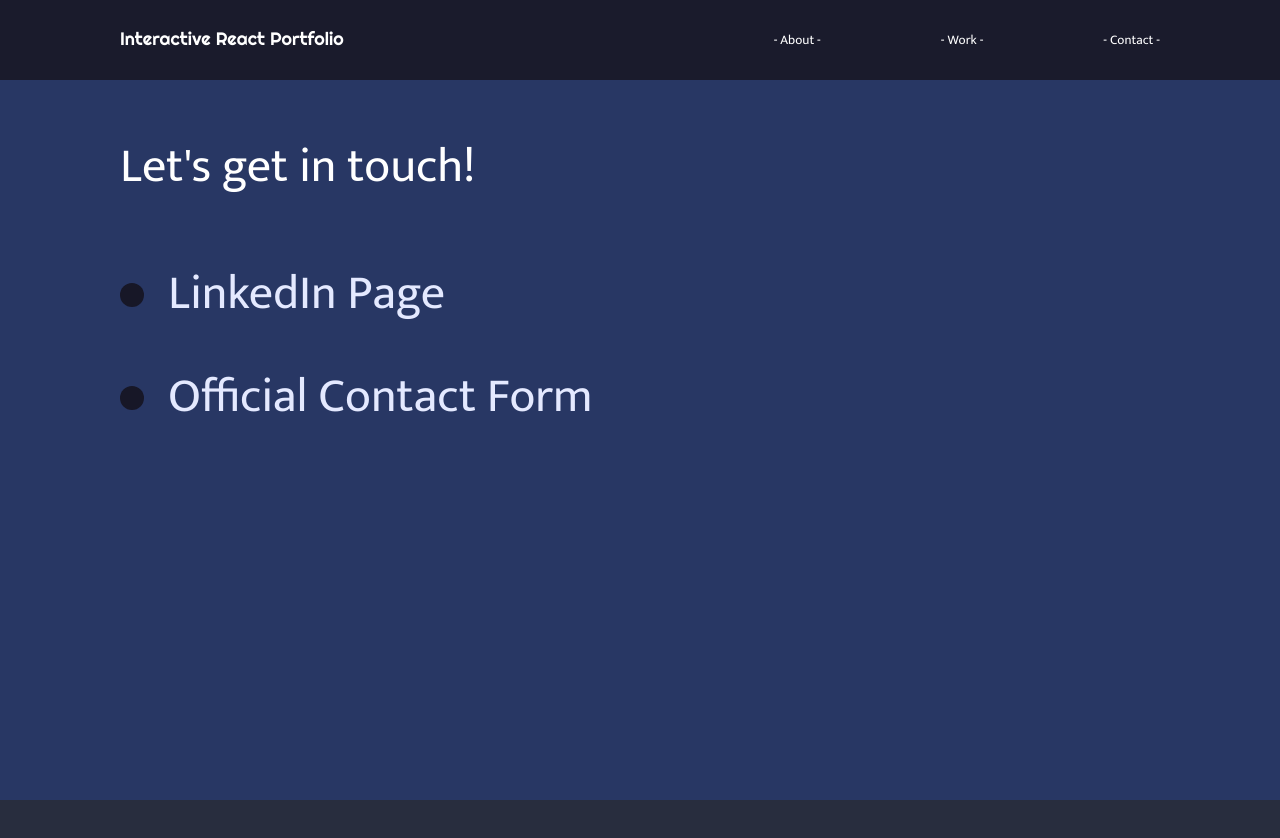
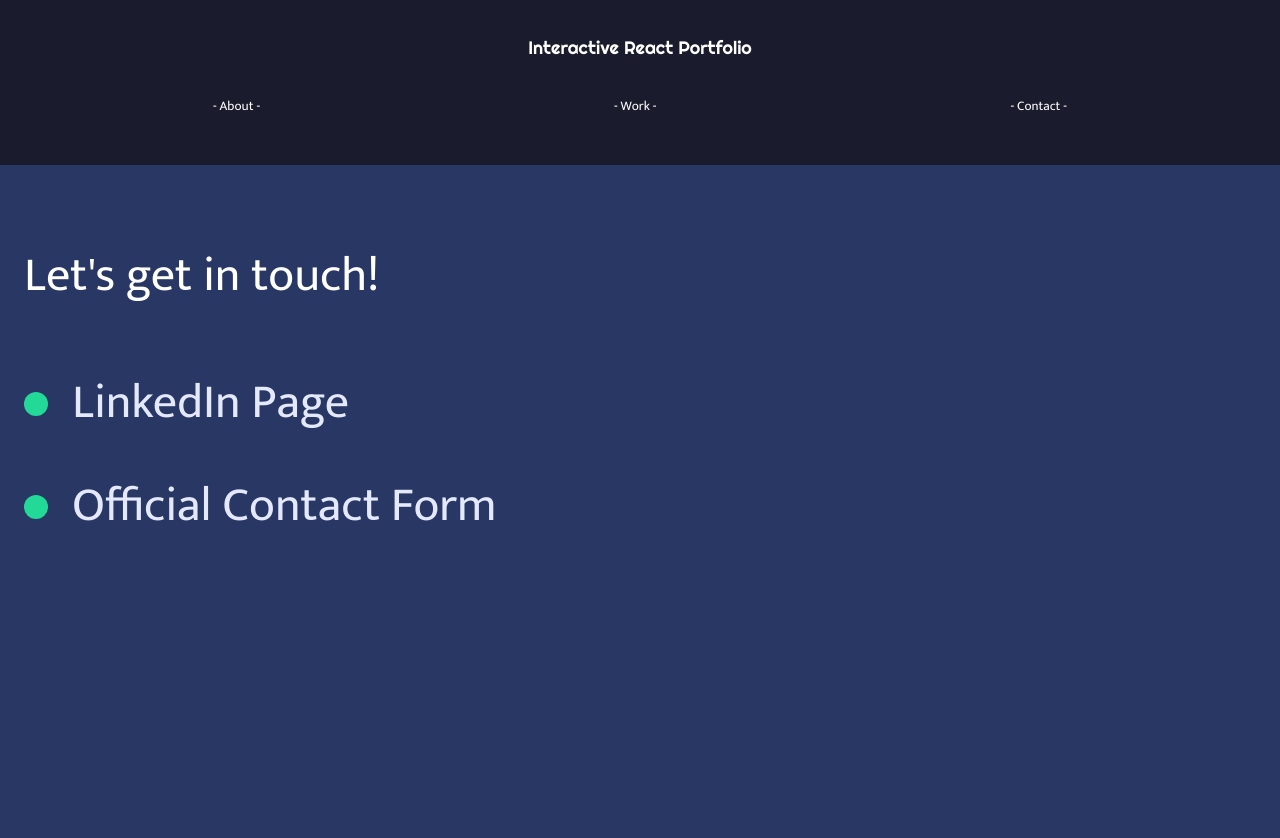
Before and after one commit to richardjalba/capture-portfolio, a React (Create React App) app: page /contact in a window 1280 px wide. Shown: the top 838 px of the page. Before the commit the page ends 800 px from the top, so only its background shows below. Built offline with nearby package versions, Linux system fonts and the light colour scheme; the HTML template or start-up script is replaced by a standard one.

Commit message:
Ready to deploy

```diff
--- a/src/components/Nav.js
+++ b/src/components/Nav.js
@@ -2,6 +2,8 @@
 import styled from 'styled-components';
 //
 import { Link } from 'react-router-dom';
+
+import { motion } from 'framer-motion';
 
 const Nav = () => {
   return (
@@ -52,6 +54,23 @@
     padding-left: 10rem;
     position: relative;
   }
+
+  @media (max-width: 1300px) {
+    flex-direction: column;
+    padding: 2rem 1rem;
+    #logo {
+      display: inline-block;
+      margin: 1rem;
+    }
+    ul {
+      padding: 2rem;
+      justify-content: space-around;
+      width: 100%;
+      li {
+        padding: 0;
+      }
+    }
+  }
 `;
 
 export default Nav;
--- a/src/components/SkillsSection.js
+++ b/src/components/SkillsSection.js
@@ -75,6 +75,9 @@
 const Cards = styled.div`
   display: flex;
   flex-wrap: wrap;
+  @media (max-width: 1300px) {
+    justify-content: center;
+  }
 `;
 const Card = styled.div`
   align-items: center;
--- a/src/pages/Contact.js
+++ b/src/pages/Contact.js
@@ -21,7 +21,7 @@
 
       <div>
         <Hide>
-          <Social variants='titleAnim'>
+          <Social variants={titleAnim}>
             <Circle />
             <a href='https://www.linkedin.com/in/richardjalba/'>
               <h2>LinkedIn Page</h2>
@@ -30,7 +30,7 @@
         </Hide>
 
         <Hide>
-          <Social variants='titleAnim'>
+          <Social variants={titleAnim}>
             <Circle />
             <a href='https://richardalba.com/richardalba/#/contact'>
               <h2>Official Contact Form</h2>
@@ -46,18 +46,25 @@
   padding: 5rem 10rem;
   color: white;
   min-height: 90vh;
+  @media (max-width: 1500px) {
+    font-size: 1rem;
+    padding: 2rem;
+  }
 `;
 
 const Title = styled.div`
   margin-bottom: 4rem;
   color: white;
+  @media (max-width: 1500px) {
+    margin-top: 5rem;
+  }
 `;
 
 const Hide = styled.div`
   overflow: hidden;
 `;
 
-const Social = styled.div`
+const Social = styled(motion.div)`
   display: flex;
   align-items: center;
   h2 {
@@ -70,7 +77,7 @@
   border-radius: 50%;
   width: 2rem;
   height: 2rem;
-  background: #171727;
+  background: #23d997;
   a {
     margin: 2rem;
   }
--- a/src/pages/MovieDetail.js
+++ b/src/pages/MovieDetail.js
@@ -76,6 +76,10 @@
   margin: 5rem 10rem;
   align-items: center;
   justify-content: space-around;
+  @media (max-width: 1500px) {
+    display: block;
+    margin: 2rem 2rem;
+  }
 `;
 
 const PointStyle = styled.div`
--- a/src/pages/Work.js
+++ b/src/pages/Work.js
@@ -78,6 +78,9 @@
   h2 {
     padding: 1rem 0rem;
   }
+  @media (max-width: 1300px) {
+    padding: 2rem 2rem;
+  }
 `;
 
 const Segment = styled.div`
```
Also changed, not shown: 1 other file (tests, documents, lock files or other folders).
